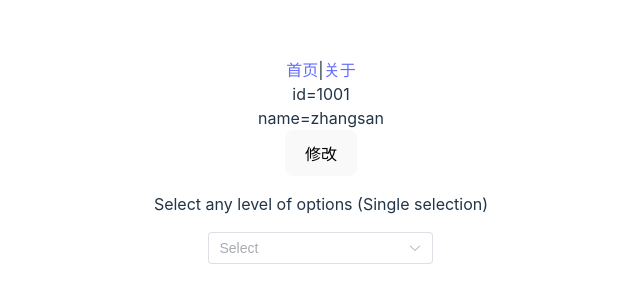
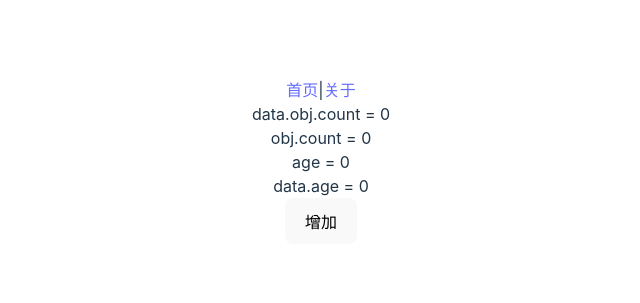
Before and after one commit to ftrako/vuejsdemo, a Vue app: page /test in a window 1280 px wide. Shown: the part 239-542 px from the top of the page, without its empty margins (319-959 px from the left). Built offline with nearby package versions, Linux system fonts and the light colour scheme.

Commit message:
增加表单校验提示

```diff
--- /dev/null
+++ b/src/views/FormValidateView.vue
@@ -0,0 +1,36 @@
+<template>
+  <h3>这是Form Validate示例</h3>
+
+  <el-form
+      :model = "form"
+      :rules="rules"
+      label-width="80px"
+      style="max-width: 460px"
+  >
+    <el-form-item label="姓名" prop="name">
+      <el-input v-model="form.name" clearable style="width: 240px"/>
+    </el-form-item>
+  </el-form>
+</template>
+
+<script setup>
+import {reactive} from "vue";
+
+let form = reactive({
+  name: ''
+})
+const rules = {
+  name: [
+    {
+      required: true,
+      message: "请输入姓名",
+      trigger: "blur"
+    },
+    {
+      pattern: /^123$/,
+      message: "请输入正确的姓名",
+      trigger: "blur"
+    }
+  ]
+}
+</script>
--- a/src/views/TestView.vue
+++ b/src/views/TestView.vue
@@ -1,38 +1,84 @@
 <template>
   <div>
-    id={{ obj.id }}
+    data.obj.count = {{ data.obj.count  }}
   </div>
   <div>
-    name={{ obj.name }}
+    obj.count = {{ obj.count  }}
+  </div>
+  <div>
+    age = {{ age  }}
+  </div>
+  <div>
+    data.age = {{ data.age  }}
   </div>
 
   <div>
-    <button @click="change">修改</button>
+    <button @click="onClicked">增加</button>
   </div>
-
-  <cascader-view />
+<!--  <div>-->
+<!--    <button @click="onClicked2">增加data.age</button>-->
+<!--  </div>-->
+<!--  <div>-->
+<!--    <button @click="onClicked3">增加data.obj.count</button>-->
+<!--  </div>-->
+<!--  <div>-->
+<!--    <button @click="onClicked4">增加obj.count</button>-->
+<!--  </div>-->
 </template>
 
 <script setup>
-import {reactive, ref, toRefs} from "vue"
+import {reactive, ref, toRef, toRefs} from "vue"
 import CascaderView from "./CascaderView.vue";
+import FormValidateView from "./FormValidateView.vue";
+
 
 let data = reactive({
   obj: {
     id: "1001",
-    name: "zhangsan"
-  }, age: "13"
+    name: "zhangsan",
+    count: 0
+  }, age: 0
 })
 
-let {obj, age} = toRefs(data)
+let refData = ref({
+  count: 0
+})
 
-const change = () => {
-  obj.value.id = "2002"
-  obj.value.name = "lisi"
+let {age, obj} = toRefs(data)
 
-  console.log("obj:", obj)
-  console.log("obj.value:", obj.value)
-  console.log("data", data)
-  console.log("data.value:", data.value)
+const onClicked = ()=>{
+  // console.log("data.age=",data.age)
+  // console.log("age.value=",age.value)
+  console.log("refData.value.count=",refData.value.count)
+  console.log("refData=",refData)
+  refData.value.count++
 }
+// const onClicked2 = ()=>{
+//   console.log("data.age=",data.age)
+//   console.log("age.value=",age.value)
+//   console.log("data=",data)
+//   data.age++
+// }
+// const onClicked3 = ()=>{
+//   console.log("data.obj.count=",data.obj.count)
+//   console.log("age.value=",age.value)
+//   console.log("obj=",obj)
+//   console.log("data=",data)
+//   console.log("data.obj=",data.obj)
+//   data.obj.count++
+//   age.value++
+// }
+// const onClicked4 = ()=>{
+//   console.log("data.obj.count=",data.obj.count)
+//   console.log("age.value=",age.value)
+//   console.log("data=",data)
+//   console.log("data.obj=",data.obj)
+//   console.log("refObj=",refObj)
+//   obj.value.count++
+//   age.value++
+// }
+
+
+
+
 </script>
```
